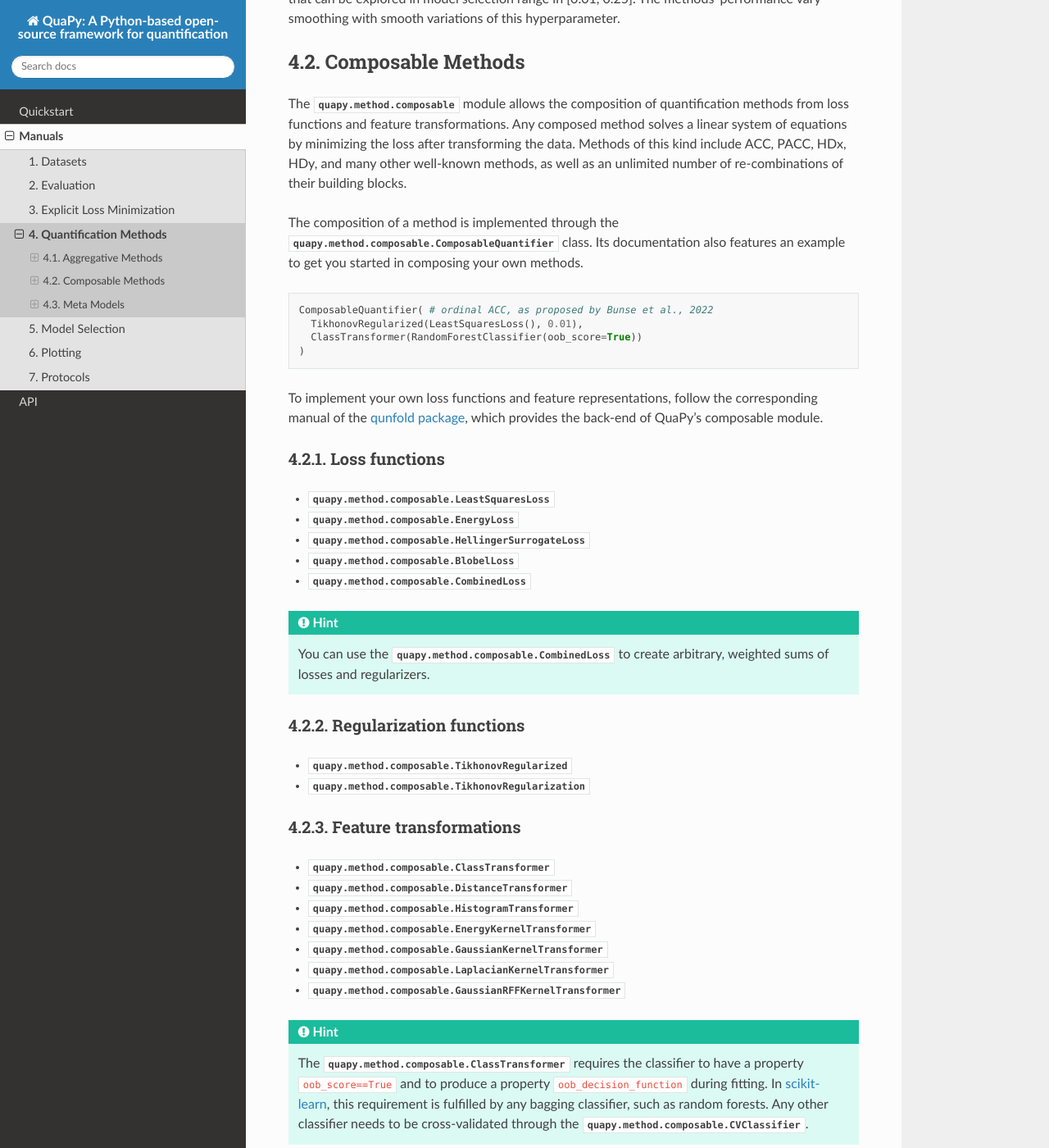
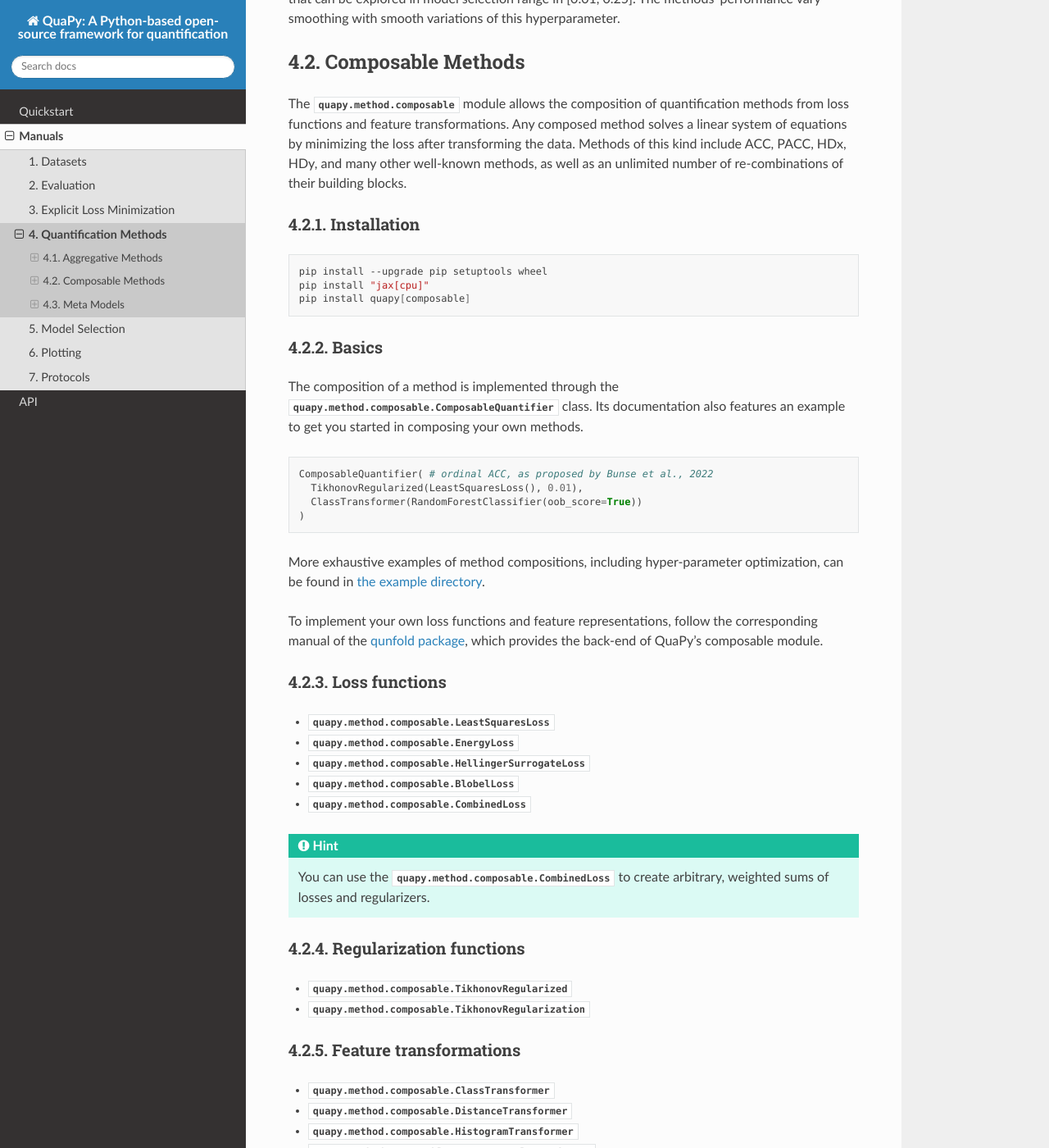
Before and after one commit to HLT-ISTI/QuaPy, a Sphinx documentation site: the page built from docs/source/manuals/methods.md, in a window 1280 px wide and 1400 px high, scrolled down 8935 px. Shown: the whole window at 82% size. Built offline with Sphinx 7.4.7 and the Read the Docs theme 2.0.0, drawn with Linux system fonts in a browser that asks for light colours.

Commit message:
Installation instructions and new qunfold version

````diff
--- a/docs/source/manuals/methods.md
+++ b/docs/source/manuals/methods.md
@@ -442,6 +442,16 @@
 
 The [](quapy.method.composable) module allows the composition of quantification methods from loss functions and feature transformations. Any composed method solves a linear system of equations by minimizing the loss after transforming the data. Methods of this kind include ACC, PACC, HDx, HDy, and many other well-known methods, as well as an unlimited number of re-combinations of their building blocks.
 
+### Installation
+
+```sh
+pip install --upgrade pip setuptools wheel
+pip install "jax[cpu]"
+pip install quapy[composable]
+```
+
+### Basics
+
 The composition of a method is implemented through the [](quapy.method.composable.ComposableQuantifier) class. Its documentation also features an example to get you started in composing your own methods.
 
 ```python
@@ -450,6 +460,8 @@
   ClassTransformer(RandomForestClassifier(oob_score=True))
 )
 ```
+
+More exhaustive examples of method compositions, including hyper-parameter optimization, can be found in [the example directory](https://github.com/HLT-ISTI/QuaPy/tree/master/examples).
 
 To implement your own loss functions and feature representations, follow the corresponding manual of the [qunfold package](https://github.com/mirkobunse/qunfold), which provides the back-end of QuaPy's composable module.
 
--- a/setup.py
+++ b/setup.py
@@ -125,7 +125,7 @@
     # projects.
     extras_require={  # Optional
        'bayes': ['jax', 'jaxlib', 'numpyro'],
-       'composable': ['qunfold @ git+https://github.com/mirkobunse/qunfold@v0.1.3'],
+       'composable': ['qunfold @ git+https://github.com/mirkobunse/qunfold@v0.1.4'],
        'neural': ['torch'],
        'tests': ['certifi'],
        'docs' : ['sphinx-rtd-theme', 'myst-parser'],
````
Also changed, not shown: 1 other file.
